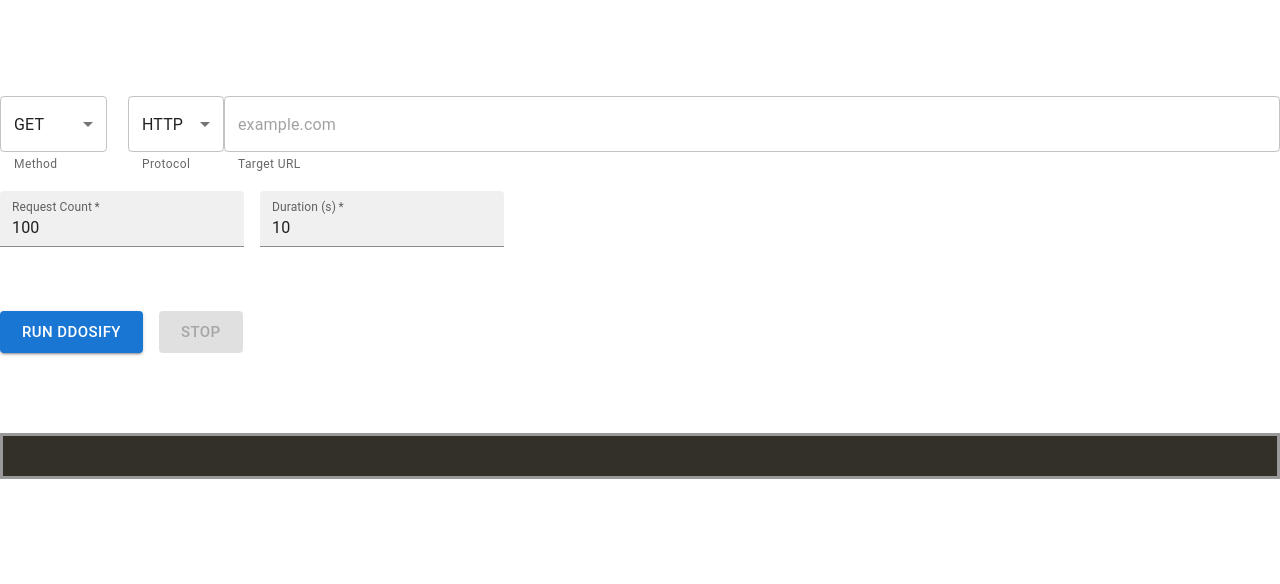
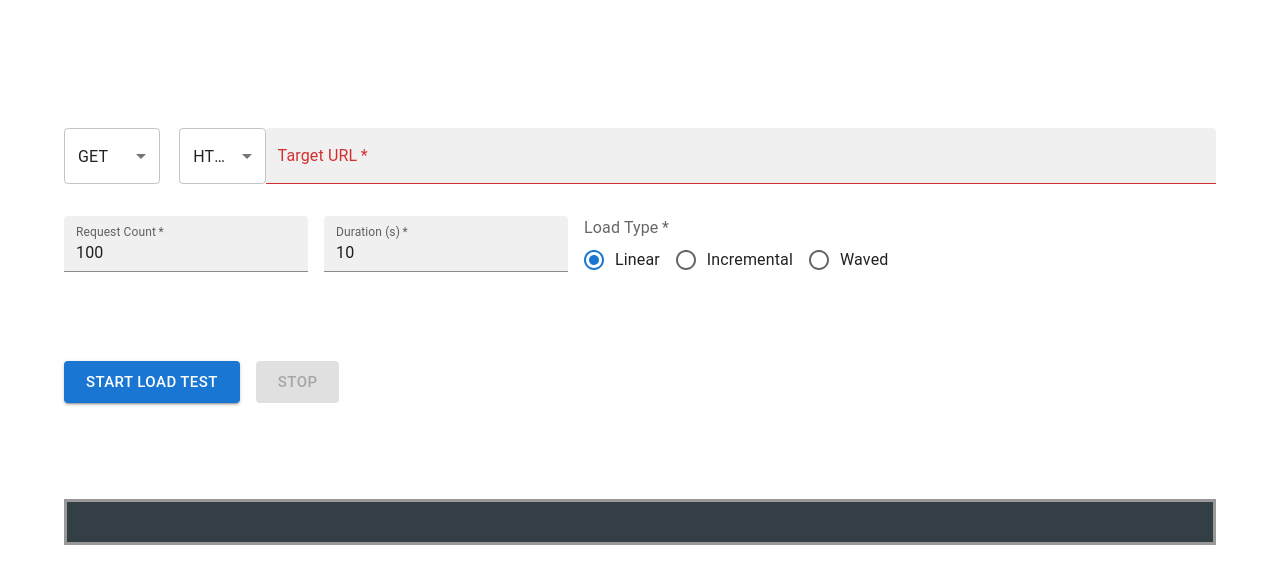
Before and after one commit to getanteon/ddosify-docker-extension, a React (Create React App) app in the folder ui/: page / in a window 1280 px wide. Shown: the top 584 px of the page. Built offline with nearby package versions, Linux system fonts and the light colour scheme; what @docker/docker-mui-theme, @docker/extension-api-client would draw is missing.

Commit message:
Update app

```diff
--- a/ui/src/App.js
+++ b/ui/src/App.js
@@ -1,11 +1,21 @@
 import { DockerMuiThemeProvider } from "@docker/docker-mui-theme";
 import { createDockerDesktopClient } from "@docker/extension-api-client";
 import {
+  Box,
+  Divider,
   FormControl,
+  FormControlLabel,
   FormGroup,
+  FormHelperText,
+  FormLabel,
   Grid,
+  Input,
   InputLabel,
+  Radio,
+  RadioGroup,
   Select,
+  Tab,
+  Tabs,
   TextField,
 } from "@mui/material";
 import Button from "@mui/material/Button";
@@ -74,6 +84,7 @@
     method: "GET",
     duration: 10,
     request_count: 100,
+    load_type: "linear",
   });
 
   useEffect(() => {
@@ -102,6 +113,8 @@
           options.protocol,
           "-m",
           options.method,
+          "-l",
+          options.load_type,
         ],
         {
           stream: {
@@ -138,11 +151,12 @@
       .replace("â\x9A\x99ï¸\x8F  ", "⚙️ ")
       .replace("ð\x9F\x94¥ ", "🔥 ")
       .replace("ð\x9F\x9B\x91 ", "")
-      .replace("â\x9C\x94ï¸\x8F  ", "✔️ ")
+      .replace("â\x9C\x94ï¸\x8F  ", "✅ ")
       .replace("â\x9D\x8C ", "❌ ")
       .replace("â\x8F±ï¸\x8F  ", "⏱️ ")
       .replace("CTRL+C to gracefully stop.", "");
   };
+
 
   return (
     <DockerMuiThemeProvider>
@@ -151,8 +165,8 @@
         <Grid
           container
           columnSpacing={{ xs: 1 }}
-          rowSpacing={2}
-          style={{ marginTop: "5rem" }}
+          rowSpacing={4}
+          style={{ marginTop: "2rem", padding: "4rem" }}
         >
           <Grid container item>
             <Grid item xs={1}>
@@ -166,7 +180,7 @@
                     method: e.target.value,
                   }))
                 }
-                helperText="Method"
+                // helperText="Method"
               >
                 {methods.map((method) => (
                   <MenuItem key={method.value} value={method.value}>
@@ -188,7 +202,7 @@
                       protocol: e.target.value,
                     }))
                   }
-                  helperText="Protocol"
+                  // helperText="Protocol"
                 >
                   {protocols.map((protocol) => (
                     <MenuItem key={protocol.value} value={protocol.value}>
@@ -199,11 +213,13 @@
               </Grid>
               <Grid item xs={11}>
                 <TextField
+                  error={options?.target === ""}
                   style={{ width: "100%" }}
                   required
-                  variant="outlined"
+                  variant="filled"
                   placeholder="example.com"
-                  helperText="Target URL"
+                  // helperText="Target URL"
+                  label="Target URL"
                   value={options?.target}
                   onChange={(e) =>
                     setOptions((prevState) => ({
@@ -219,6 +235,7 @@
           <Grid item container columnSpacing={{ xs: 2 }}>
             <Grid item>
               <TextField
+                error={options?.request_count === ""}
                 required
                 variant="filled"
                 label="Request Count"
@@ -234,6 +251,7 @@
             </Grid>
             <Grid item>
               <TextField
+                error={options?.duration === ""}
                 required
                 variant="filled"
                 label="Duration (s)"
@@ -247,8 +265,42 @@
                 }
               />
             </Grid>
+            <Grid item>
+              <FormControl>
+                <FormLabel style={{ textAlign: "left" }} required>
+                  Load Type
+                </FormLabel>
+                <RadioGroup
+                  row
+                  aria-labelledby="demo-row-radio-buttons-group-label"
+                  name="row-radio-buttons-group"
+                  value={options?.load_type}
+                  onChange={(e) =>
+                    setOptions((prevState) => ({
+                      ...prevState,
+                      load_type: e.target.value,
+                    }))
+                  }
+                >
+                  <FormControlLabel
+                    value="linear"
+                    control={<Radio />}
+                    label="Linear"
+                  />
+                  <FormControlLabel
+                    value="incremental"
+                    control={<Radio />}
+                    label="Incremental"
+                  />
+                  <FormControlLabel
+                    value="waved"
+                    control={<Radio />}
+                    label="Waved"
+                  />
+                </RadioGroup>
+              </FormControl>
+            </Grid>
           </Grid>
-          <Grid container></Grid>
 
           <Grid
             item
@@ -264,7 +316,7 @@
                 onClick={() => setRunning(true)}
                 disabled={running}
               >
-                Run Ddosify
+                Start Load Test
               </Button>
             </Grid>
             <Grid item>
@@ -283,7 +335,7 @@
             <pre
               style={{
                 textAlign: "left",
-                backgroundColor: "#323028",
+                backgroundColor: "rgb(52,63,69",
                 border: "3px solid #999",
                 padding: "20px",
                 width: "100%",
```
